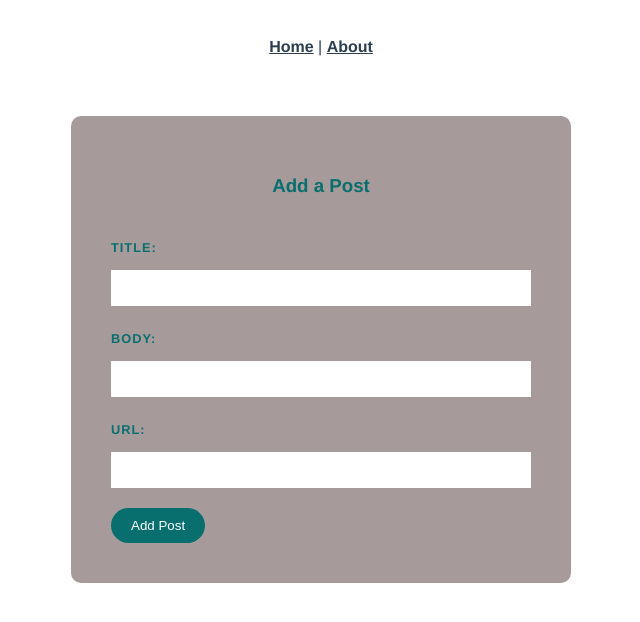
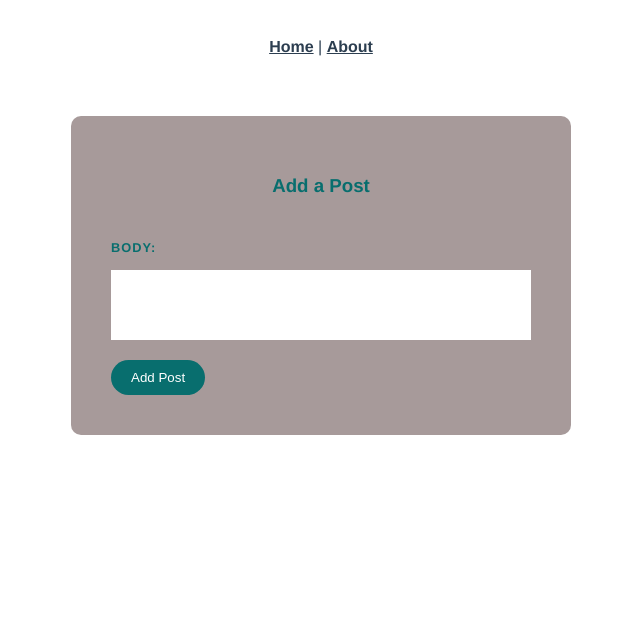
Before and after one commit to anettparismaa/wad_hw4, a Vue app in the folder hw4_frontend/: page /addpost in a window 1280 px wide. Shown: the top 622 px of the page, without its empty margins (319-959 px from the left). Built offline with nearby package versions, Linux system fonts and the light colour scheme.

Commit message:
commented 'title' and 'url' part out

```diff
--- a/hw4_frontend/src/views/APost.vue
+++ b/hw4_frontend/src/views/APost.vue
@@ -2,12 +2,12 @@
     <div class="A Post">
       <div id="form">
         <h3>A Post</h3>
-        <label for="title">Title: </label>
-        <input name="type" type="text" id="title" required v-model="post.title" />
+        <!-- <label for="title">Title: </label>
+        <input name="type" type="text" id="title" required v-model="post.title" /> -->
         <label for="body">Body: </label>
         <input name="body" type="text" id="body" required v-model="post.body" />
-        <label for="url">Url: </label>
-        <input name="url" type="text" id="url" required v-model="post.urllink" />
+        <!-- <label for="url">Url: </label>
+        <input name="url" type="text" id="url" required v-model="post.urllink" /> -->
         <button @click="updatePost" class="updatePost">Update Post</button>
         <button @click="deletePost" class="deletePost">Delete Post</button>
       </div>
@@ -114,6 +114,7 @@
     border: none;
     border-bottom: 1px solid white;
     color: blue;
+    min-height: 70px;
   }
   button {
     background: rgb(8, 110, 110);
--- a/hw4_frontend/src/views/AddPost.vue
+++ b/hw4_frontend/src/views/AddPost.vue
@@ -1,12 +1,12 @@
 <template>
     <div class="form">
       <h3>Add a Post</h3>
-      <label for="title">Title: </label>
-      <input name="title" type="text" id="title" required v-model="post.title" />
+      <!-- <label for="title">Title: </label>
+      <input name="title" type="text" id="title" required v-model="post.title" /> -->
       <label for="body">Body: </label>
       <input name="body" type="text" id="body" required v-model="post.body" />
-      <label for="urllink">Url: </label>
-      <input name="urllink"  type="text" id="urllink" required v-model="post.urllink"/>
+      <!-- <label for="urllink">Url: </label>
+      <input name="urllink"  type="text" id="urllink" required v-model="post.urllink"/> -->
       <button @click="addPost" class="addPost">Add Post</button>
     </div>
   </template>
@@ -94,6 +94,7 @@ import { getTransitionRawChildren } from 'vue';
     border: none;
     border-bottom: 1px solid white;
     color: blue;
+    min-height: 70px;
   }
   button {
     background: rgb(8, 110, 110);
--- a/hw4_frontend/src/views/HomeView.vue
+++ b/hw4_frontend/src/views/HomeView.vue
@@ -13,7 +13,7 @@
             <p class="time"> {{ post.time }} </p>
           </header>
           <p class="postBody"> {{ post.body }} </p>
-          <span class="url"> <b>Url:</b> {{ post.urllink }} </span> <br />
+          <!-- <span class="url"> <b>Url:</b> {{ post.urllink }} </span> <br /> -->
         </div>
       </a>
     </div>
```
